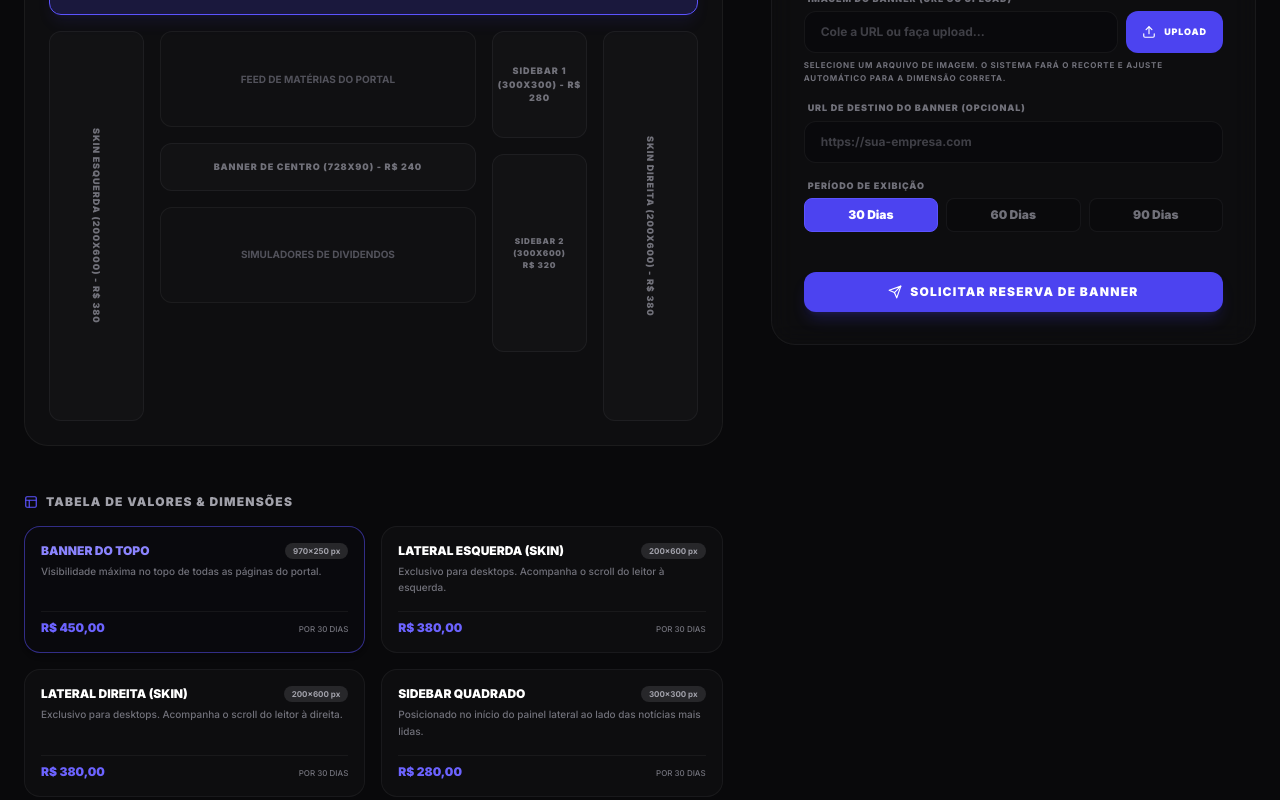
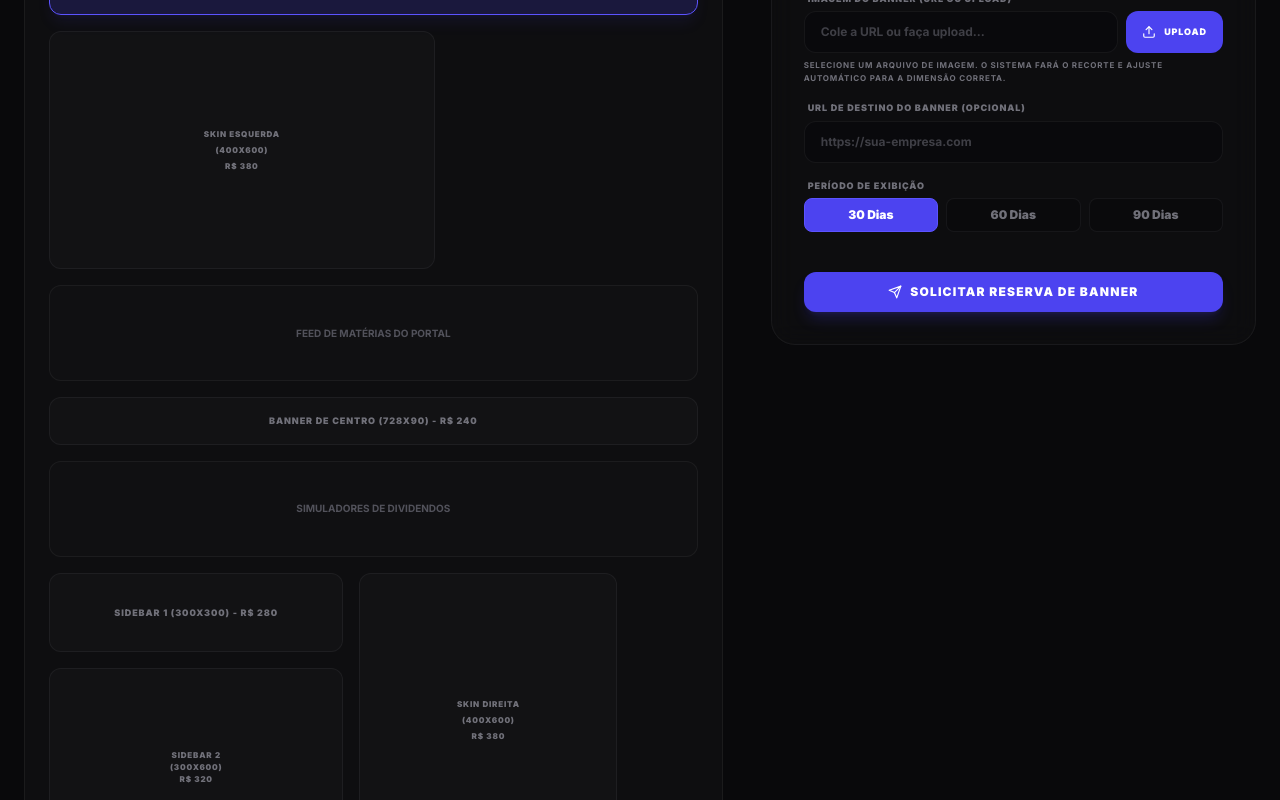
Before and after one commit to a2soluntions/cashflow-app, a React (Vite) app: page /noticias/anunciar in a window 1280 px wide. Shown: the part 500-1300 px from the top of the page. Built offline with nearby package versions, Linux system fonts and the light colour scheme.

Commit message:
design: update all text size properties for Skin Left and Skin Right slots to 400x600 in form labels

```diff
--- a/src/components/AdReservationPage.tsx
+++ b/src/components/AdReservationPage.tsx
@@ -18,7 +18,7 @@ const AD_SLOTS_INFO = [
   {
     type: 'ad_skin_left_home',
     label: 'Lateral Esquerda (Skin)',
-    size: '200x600 px',
+    size: '400x600 px',
     price: 'R$ 380,00',
     period: 'por 30 dias',
     desc: 'Exclusivo para desktops. Acompanha o scroll do leitor à esquerda.'
@@ -26,7 +26,7 @@ const AD_SLOTS_INFO = [
   {
     type: 'ad_skin_right_home',
     label: 'Lateral Direita (Skin)',
-    size: '200x600 px',
+    size: '400x600 px',
     price: 'R$ 380,00',
     period: 'por 30 dias',
     desc: 'Exclusivo para desktops. Acompanha o scroll do leitor à direita.'
@@ -278,15 +278,16 @@ export default function AdReservationPage() {
                 Banner do Topo (970x250) - R$ 450
               </div>
 
-              <div className="grid grid-cols-12 gap-3 md:gap-4">
+              <div className="grid grid-cols-14 gap-3 md:gap-4">
 
                 {/* Skin Left simulation */}
                 <div
                   onClick={() => setSelectedSlot('ad_skin_left_home')}
-                  className={`col-span-2 py-24 rounded-xl border text-[9px] font-black uppercase tracking-widest flex items-center justify-center cursor-pointer transition-all ${selectedSlot === 'ad_skin_left_home' ? 'bg-indigo-600/20 border-indigo-500 text-indigo-400 shadow-lg shadow-indigo-600/10' : 'bg-zinc-800/20 border-white/5 hover:border-zinc-700 text-zinc-500'}`}
-                  style={{ writingMode: 'vertical-rl' }}
+                  className={`col-span-3 py-24 rounded-xl border text-[8px] font-black uppercase tracking-widest flex flex-col items-center justify-center cursor-pointer transition-all text-center gap-1 ${selectedSlot === 'ad_skin_left_home' ? 'bg-indigo-600/20 border-indigo-500 text-indigo-400 shadow-lg shadow-indigo-600/10' : 'bg-zinc-800/20 border-white/5 hover:border-zinc-700 text-zinc-500'}`}
                 >
-                  Skin Esquerda (200x600) - R$ 380
+                  <span>Skin Esquerda</span>
+                  <span>(400x600)</span>
+                  <span>R$ 380</span>
                 </div>
 
                 {/* News feed column simulation */}
@@ -331,10 +332,11 @@ export default function AdReservationPage() {
                 {/* Skin Right simulation */}
                 <div
                   onClick={() => setSelectedSlot('ad_skin_right_home')}
-                  className={`col-span-2 py-24 rounded-xl border text-[9px] font-black uppercase tracking-widest flex items-center justify-center cursor-pointer transition-all text-center ${selectedSlot === 'ad_skin_right_home' ? 'bg-indigo-600/20 border-indigo-500 text-indigo-400 shadow-lg shadow-indigo-600/10' : 'bg-zinc-800/20 border-white/5 hover:border-zinc-700 text-zinc-500'}`}
-                  style={{ writingMode: 'vertical-rl' }}
+                  className={`col-span-3 py-24 rounded-xl border text-[8px] font-black uppercase tracking-widest flex flex-col items-center justify-center cursor-pointer transition-all text-center gap-1 ${selectedSlot === 'ad_skin_right_home' ? 'bg-indigo-600/20 border-indigo-500 text-indigo-400 shadow-lg shadow-indigo-600/10' : 'bg-zinc-800/20 border-white/5 hover:border-zinc-700 text-zinc-500'}`}
                 >
-                  Skin Direita (200x600) - R$ 380
+                  <span>Skin Direita</span>
+                  <span>(400x600)</span>
+                  <span>R$ 380</span>
                 </div>
 
               </div>
--- a/src/components/AdminDashboard.tsx
+++ b/src/components/AdminDashboard.tsx
@@ -633,8 +633,8 @@ const AdminDashboard: React.FC<{ theme?: 'blue' | 'black' | 'white' | 'black-ora
     const adSlots = [
       { id: 'ad_top', label: 'Banner Topo (970x250)', type: 'ad_top', price: 'R$ 450' },
       { id: 'ad_vittacash_horizontal', label: 'Banner de Centro (728x90)', type: 'ad_vittacash_horizontal', price: 'R$ 240' },
-      { id: 'ad_skin_left_home', label: 'Skin Esquerda (200x600)', type: 'ad_skin_left_home', price: 'R$ 380' },
-      { id: 'ad_skin_right_home', label: 'Skin Direita (200x600)', type: 'ad_skin_right_home', price: 'R$ 380' },
+      { id: 'ad_skin_left_home', label: 'Skin Esquerda (400x600)', type: 'ad_skin_left_home', price: 'R$ 380' },
+      { id: 'ad_skin_right_home', label: 'Skin Direita (400x600)', type: 'ad_skin_right_home', price: 'R$ 380' },
       { id: 'ad_sidebar_1', label: 'Sidebar 1 (300x300)', type: 'ad_sidebar_1', price: 'R$ 280' },
       { id: 'ad_sidebar_2', label: 'Sidebar 2 (300x600)', type: 'ad_sidebar_2', price: 'R$ 320' },
       { id: 'ad_internal_inline_1', label: 'Anúncio Interno 01', type: 'ad_internal_inline_1', price: 'R$ 150' },
```
